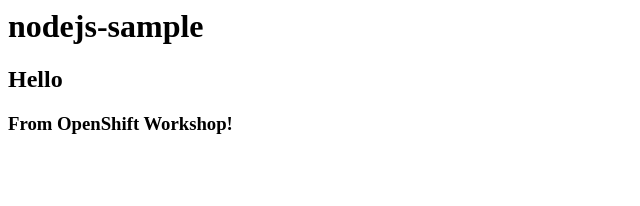
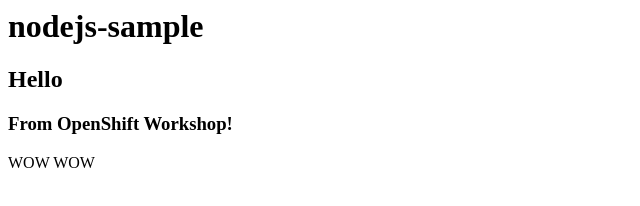
Before and after one commit to tzmijowski/nodejs-server, a website: page index.html in a window 1280 px wide. Shown: the whole page, without its empty margins (0-640 px from the left). Drawn offline with Linux system fonts and the light colour scheme.

Commit message:
wowow
wowow

```diff
--- a/index.html
+++ b/index.html
@@ -1,3 +1,5 @@
 <H1>nodejs-sample</H1>
 <h2>Hello</h2>
 <h3>From OpenShift Workshop!</h3>
+
+<p>WOW WOW</p>
```
